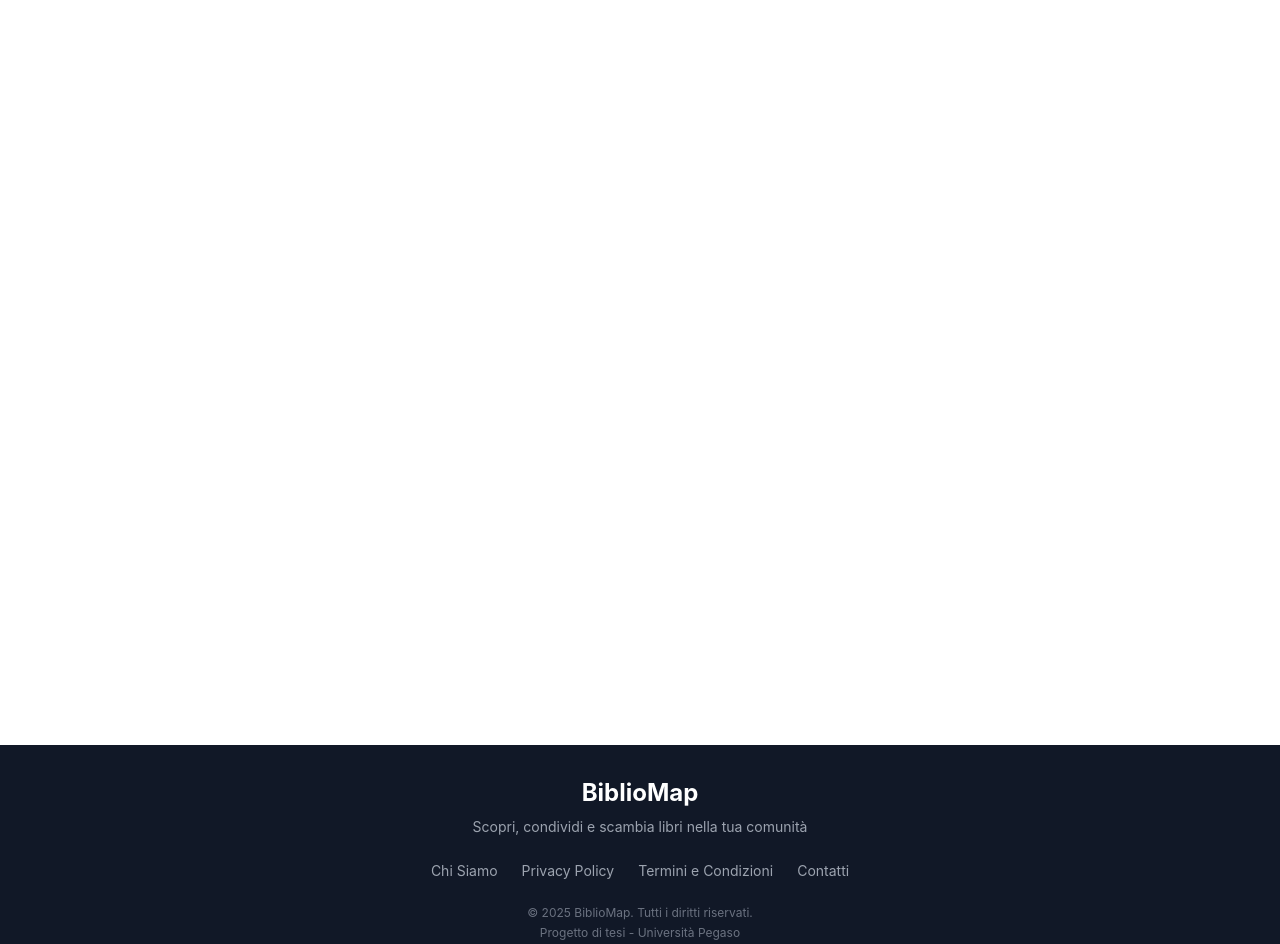
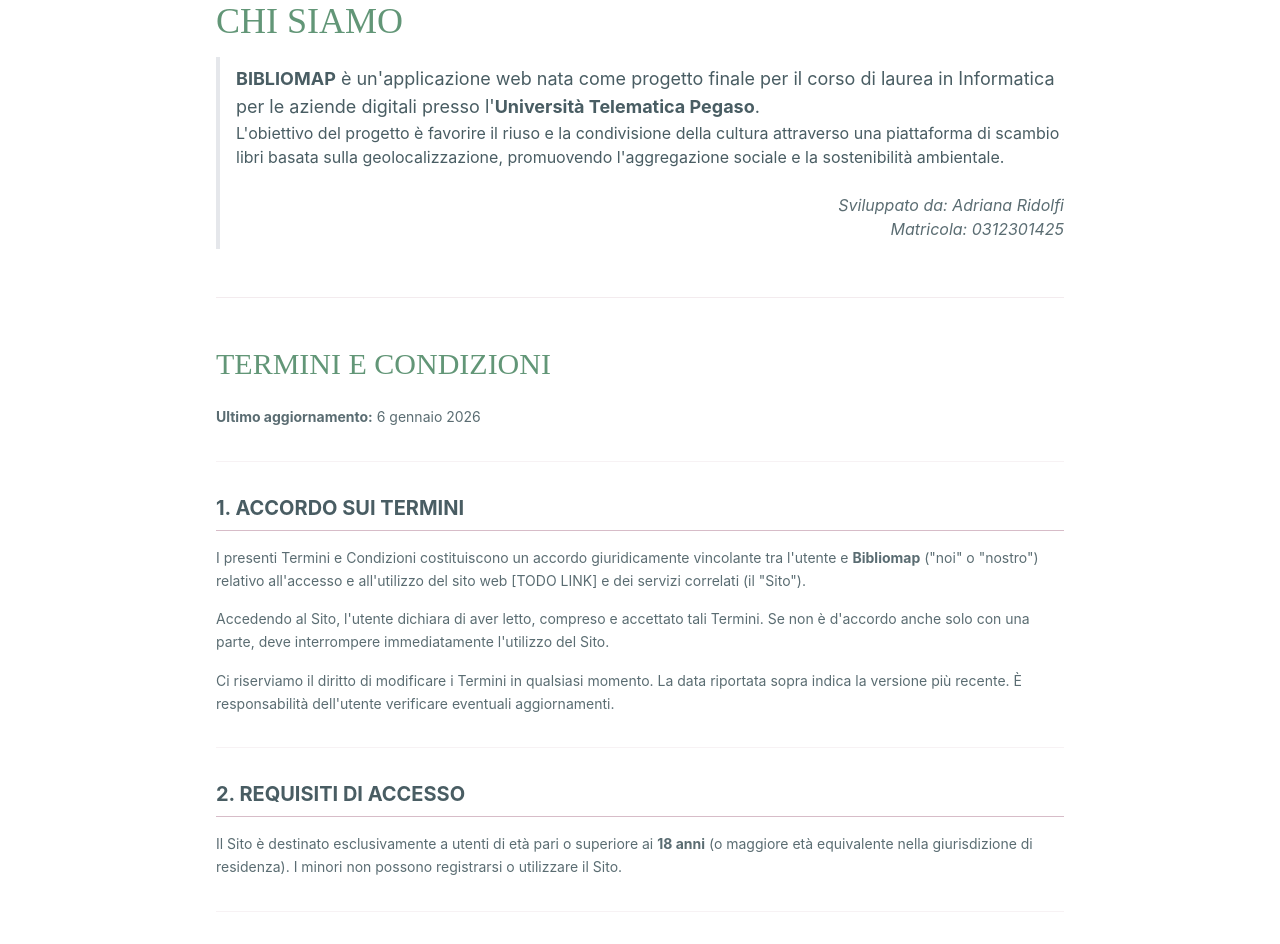
Before and after one commit to project-work-ridolfi/bibliomap-ui, a Vue app: page /about in a window 1280 px wide. Shown: the part 120-1064 px from the top of the page. Built offline with nearby package versions, Linux system fonts and the light colour scheme; no server answers; a web font is replaced by a local one.

Commit message:
footer e about

```diff
--- a/src/components/appFooter.vue
+++ b/src/components/appFooter.vue
@@ -1,42 +1,32 @@
 <template>
-  <footer class="bg-gray-900 text-white mt-auto">
+  <footer class="bg-gray-900 text-white mt-auto border-t border-gray-800">
     <div class="max-w-7xl mx-auto px-4 py-8">
-      <!-- Tagline -->
       <div class="text-center mb-6">
-        <h3 class="text-2xl font-bold mb-2">BiblioMap</h3>
-        <p class="text-gray-400 text-sm">
+        <h3 class="text-2xl font-display text-zomp mb-2 uppercase">bibliomap</h3>
+        <p class="text-gray-400 text-sm italic">
           Scopri, condividi e scambia libri nella tua comunità
         </p>
       </div>
 
-      <!-- Links -->
-      <div class="flex flex-wrap justify-center gap-6 mb-6 text-sm">
-        <router-link
-          to="/about"
-          class="text-gray-400 hover:text-white transition">
+      <div class="flex flex-wrap justify-center gap-6 mb-6 text-xs font-bold uppercase tracking-widest">
+        <router-link to="/about#chi-siamo" class="text-gray-400 hover:text-white transition">
           Chi Siamo
         </router-link>
-        <router-link
-          to="/privacy"
-          class="text-gray-400 hover:text-white transition">
+        <router-link to="/about#privacy" class="text-gray-400 hover:text-white transition">
           Privacy Policy
         </router-link>
-        <router-link
-          to="/terms"
-          class="text-gray-400 hover:text-white transition">
+        <router-link to="/about#termini" class="text-gray-400 hover:text-white transition">
           Termini e Condizioni
         </router-link>
-        <a
-          href="mailto:info@bibliomap.it"
-          class="text-gray-400 hover:text-white transition">
+        <a href="mailto:adriana.ridolfi@studenti.unipegaso.it" class="text-gray-400 hover:text-white transition font-sans">
           Contatti
         </a>
       </div>
 
-      <!-- Copyright -->
-      <div class="text-center text-gray-500 text-xs">
-        <p>&copy; 2025 BiblioMap. Tutti i diritti riservati.</p>
-        <p class="mt-1">Progetto di tesi - Università Pegaso</p>
+      <div class="text-center text-gray-500 text-[10px] uppercase tracking-tighter">
+        <p>&copy; 2026 BiblioMap. Tutti i diritti riservati.</p>
+        <p class="mt-1">Project work di Adriana Ridolfi, matricola: 0312301425</p>
+        <p>Università Telematica Pegaso</p>
       </div>
     </div>
   </footer>
--- /dev/null
+++ b/src/pages/AboutPage.vue
@@ -0,0 +1,91 @@
+<template>
+  <main
+    class="max-w-4xl mx-auto p-6 space-y-12 animate-fade-in text-theme-main">
+    <section id="chi-siamo" class="scroll-mt-24 space-y-4">
+      <h1 class="text-4xl font-display text-zomp uppercase">Chi Siamo</h1>
+      <div
+        class="prose prose-sm dark:prose-invert max-w-none border-l-4 border-tea-rose pl-4 py-2 bg-theme-secondary/30 rounded-r-xl">
+        <p class="text-lg">
+          <strong>BIBLIOMAP</strong> è un'applicazione web nata come progetto finale per il corso di laurea in Informatica per le aziende digitali presso
+          l'<strong>Università Telematica Pegaso</strong>.
+        </p>
+        <p>
+          L'obiettivo del progetto è favorire il riuso e la condivisione della
+          cultura attraverso una piattaforma di scambio libri basata sulla
+          geolocalizzazione, promuovendo l'aggregazione sociale e la
+          sostenibilità ambientale.
+        </p>
+        <br></br>
+        <p class="text-s italic opacity-90  text-right">
+          Sviluppato da: Adriana Ridolfi <br />
+          Matricola: 0312301425 <br />
+        </p>
+      </div>
+    </section>
+
+    <hr class="border-thistle opacity-30" />
+
+    <section id="termini" class="scroll-mt-24 legal-content">
+      <div v-html="TERMS_AND_CONDITIONS"></div>
+    </section>
+
+    <hr class="border-thistle opacity-30" />
+
+    <section id="privacy" class="scroll-mt-24 legal-content pb-20">
+      <div v-html="PRIVACY_POLICY"></div>
+    </section>
+  </main>
+</template>
+
+<script setup>
+import { onMounted, watch } from "vue";
+import { useRoute } from "vue-router";
+import { TERMS_AND_CONDITIONS, PRIVACY_POLICY } from "@/utils/legalTexts";
+
+const route = useRoute();
+
+// Funzione per gestire lo scroll all'id presente nell'URL
+const scrollToHash = () => {
+  if (route.hash) {
+    const el = document.querySelector(route.hash);
+    if (el) {
+      el.scrollIntoView({ behavior: "smooth" });
+    }
+  } else {
+    window.scrollTo({ top: 0, behavior: "smooth" });
+  }
+};
+
+onMounted(scrollToHash);
+// Se l'utente clicca un link diverso mentre è già nella pagina
+watch(() => route.hash, scrollToHash);
+</script>
+
+<style scoped>
+/* Stili per rendere il testo legale (HTML iniettato) coerente col tema */
+.legal-content :deep(h1) {
+  @apply text-3xl font-display text-zomp mb-6 uppercase;
+}
+.legal-content :deep(h2) {
+  @apply text-xl font-bold text-paynes-gray mt-8 mb-4 border-b border-thistle pb-2 uppercase;
+}
+.legal-content :deep(h3) {
+  @apply text-sm font-bold text-paynes-gray mt-6 mb-2 uppercase opacity-80;
+}
+.legal-content :deep(p) {
+  @apply text-sm leading-relaxed mb-4 opacity-90;
+}
+.legal-content :deep(ul) {
+  @apply list-disc list-inside text-sm mb-4 space-y-1 opacity-90;
+}
+.legal-content :deep(table) {
+  @apply w-full text-xs mb-6 border-collapse border border-thistle;
+}
+.legal-content :deep(th),
+.legal-content :deep(td) {
+  @apply border border-thistle p-2 text-left;
+}
+.legal-content :deep(hr) {
+  @apply border-t border-thistle opacity-20 my-8;
+}
+</style>
--- a/src/router/index.js
+++ b/src/router/index.js
@@ -81,6 +81,11 @@
     path:'/stats',
     name: 'Stats',
     component: () => import('@/pages/StatsPage.vue')
+  },
+  {
+    path: '/about',
+    name: 'About',
+    component: () => import('@/pages/AboutPage.vue')
   }
 ]
 
--- a/src/utils/legalTexts.js
+++ b/src/utils/legalTexts.js
@@ -1,6 +1,6 @@
 export const TERMS_AND_CONDITIONS = `
 <h1>Termini e Condizioni</h1>
-<p><strong>Ultimo aggiornamento:</strong> 17 novembre 2025</p>
+<p><strong>Ultimo aggiornamento:</strong> 6 gennaio 2026</p>
 
 <hr />
 
@@ -123,11 +123,8 @@
 <hr />
 
 <h2>9. Contatti</h2>
-<p><strong>[TODO NOME AZIENDA]</strong><br>
-Bibliomap<br>
-[TODO Indirizzo]<br>
-[TODO Email di supporto]<br>
-[TODO Numero di telefono]</p>`;
+<p><strong>BIBLIOMAP</strong><br>
+adriana.ridolfi@studenti.unipegaso.it<br>`;
 
 
 /**
@@ -135,7 +132,7 @@
  */
 export const PRIVACY_POLICY = `
 <h1>Informativa Privacy (ai sensi del Regolamento UE 2016/679 “GDPR”)</h1>
-<p><strong>Ultimo aggiornamento:</strong> 17 novembre 2025</p>
+<p><strong>Ultimo aggiornamento:</strong> 6 gennaio 2026</p>
 
 <p>
 La presente informativa descrive le modalità con cui raccogliamo e trattiamo i dati personali degli utenti che accedono al sito <strong>Bibliomap</strong>
@@ -336,7 +333,7 @@
 <h2>14. Contatti</h2>
 <p>
 Per informazioni o per esercitare i propri diritti:<br>
-<strong>Email:</strong> [TODO email]<br>
+<strong>Email:</strong> adriana.ridolfi@studenti.unipegaso.it<br>
 <strong>Pagina web:</strong> <a href="https://dadefinire.it/policy">https://dadefinire.it/policy</a>
 </p>
 `;
```
Also changed, not shown: 1 other file (tests, documents, lock files or other folders).
